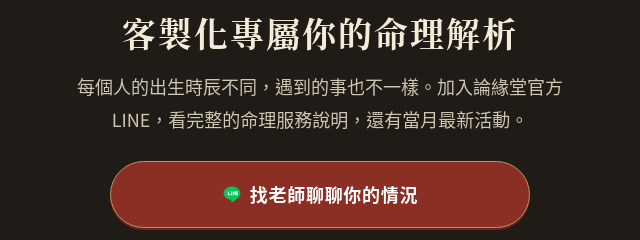
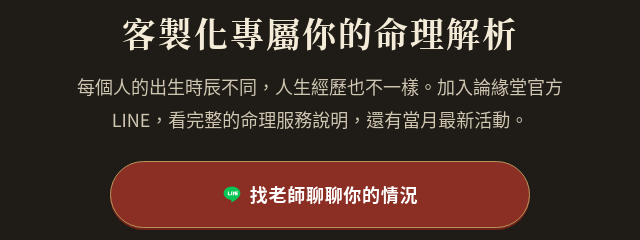
Before and after one commit to himsjtwoo/zodiac-weekly, a plain HTML site: page lunyuantang/index.html in a window 1280 px wide. Shown: the part 1359-1599 px from the top of the page, 320-960 px from the left. Drawn offline with Linux system fonts and the light colour scheme.

Commit message:
lunyuantang: CTA wording

```diff
--- a/lunyuantang/index.html
+++ b/lunyuantang/index.html
@@ -55,7 +55,7 @@
 <!-- ===== 頁尾 LINE 區（每頁都一樣，請勿刪除） ===== -->
 <section class="line-cta" id="line">
   <h2>客製化專屬你的命理解析</h2>
-  <p>每個人的出生時辰不同，遇到的事也不一樣。加入論緣堂官方 LINE，看完整的命理服務說明，還有當月最新活動。</p>
+  <p>每個人的出生時辰不同，人生經歷也不一樣。加入論緣堂官方 LINE，看完整的命理服務說明，還有當月最新活動。</p>
   <a class="btn-line big" href="https://lin.ee/y6Pv4v8" target="_blank" rel="noopener"><svg viewBox="0 0 24 24" aria-hidden="true"><path fill="#fff" d="M12 3C6.5 3 2 6.6 2 11c0 3.9 3.5 7.2 8.3 7.9.3.1.8.2.9.5.1.3.1.7 0 1l-.1.9c0 .3-.2 1 .9.5s5.9-3.5 8-6c1.4-1.6 2-3.2 2-4.8C22 6.6 17.5 3 12 3z"/><path fill="#06c755" d="M7 9h1.3v3.4h2v1.1H7zm4 0h1.3v4.5H11zm2.2 0h1.2l1.8 2.6V9h1.3v4.5h-1.2l-1.8-2.6v2.6h-1.3zM19 10.1h-2v.6h2v1.1h-2v.6h2v1.1h-3.3V9H19z"/></svg><span>找老師聊聊你的情況</span></a>
 </section>
 <footer class="site-footer">© 論緣堂　命理諮詢</footer>
```
Also changed, not shown: lunyuantang/bugua.html (+1 -1 lines), lunyuantang/liunian.html (+1 -1 lines), lunyuantang/mingpan.html (+1 -1 lines), lunyuantang/qianshi.html (+1 -1 lines).
